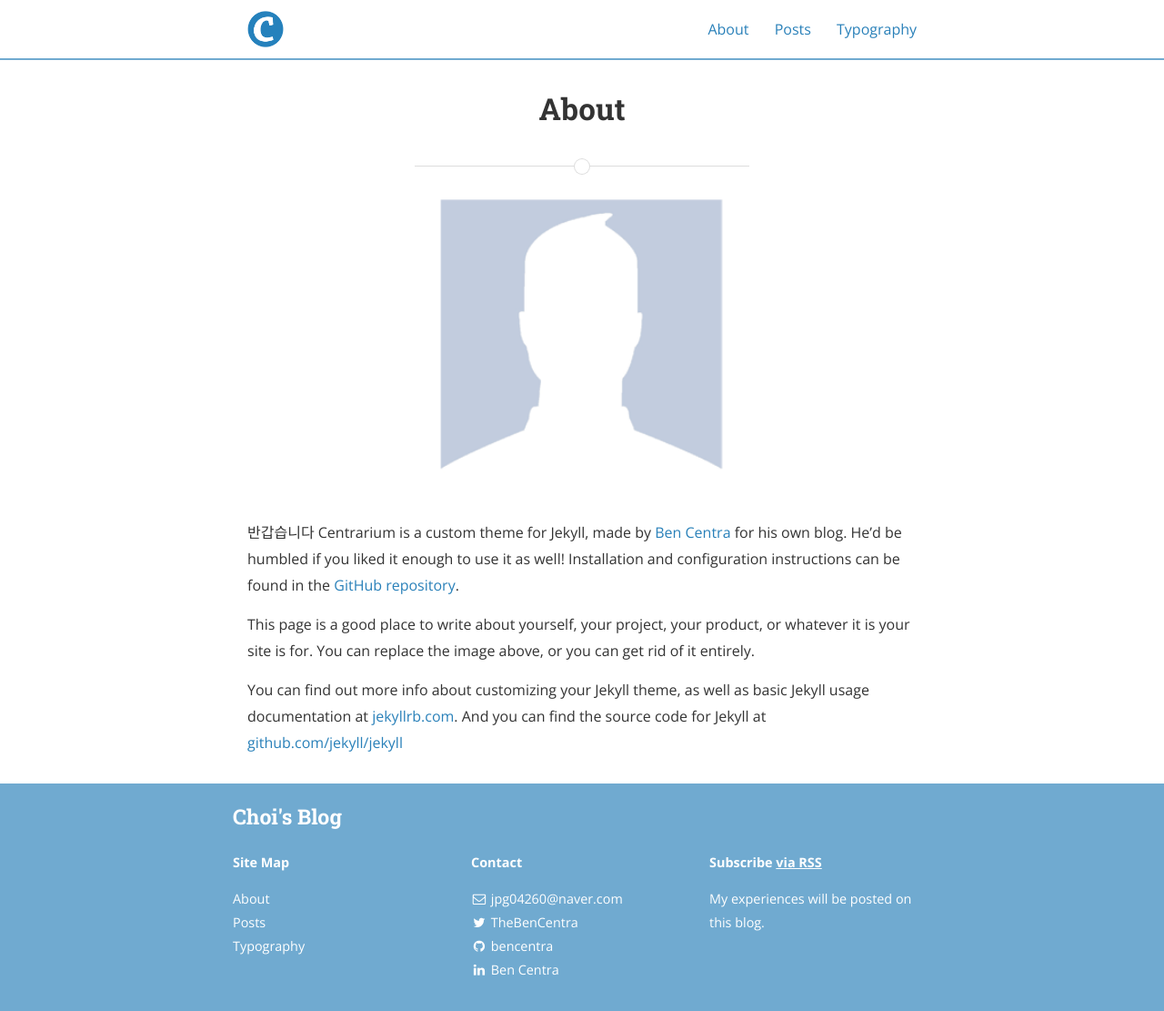
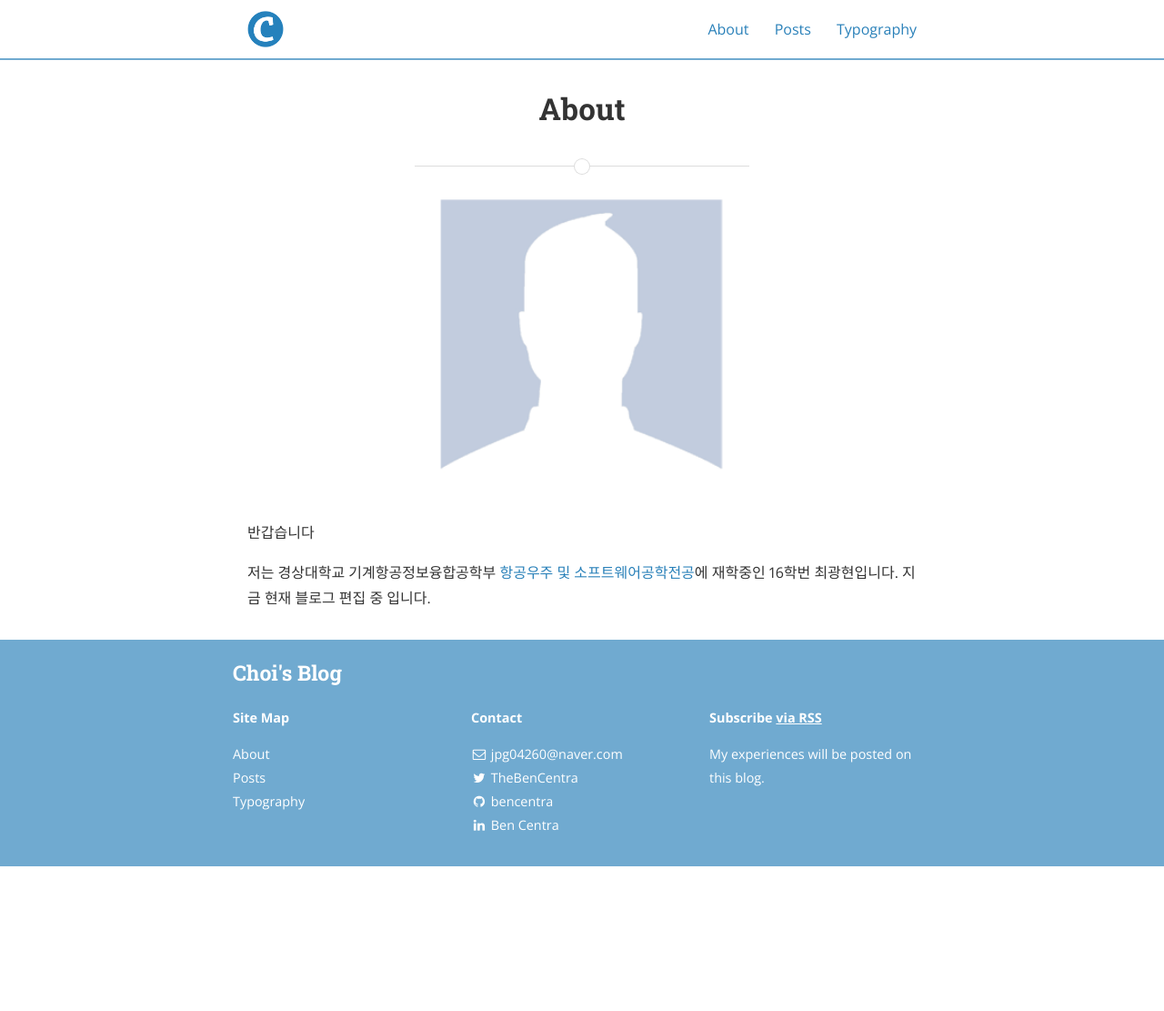
Before and after one commit to bencentra/centrarium, a Jekyll site: the page built from about.md, in a window 1280 px wide and 1111 px high. Shown: the whole window at 91% size. Built offline with Jekyll 4.4.1, drawn with Linux system fonts in a browser that asks for light colours; nearby versions of some CDN libraries.

Commit message:
about category revise

```diff
--- a/about.md
+++ b/about.md
@@ -8,11 +8,8 @@ main_nav: true
 ![alt text]({{ site.baseurl }}/assets/profile-placeholder.gif "Profile Picture"){:.profile}
 
 반갑습니다
-Centrarium is a custom theme for Jekyll, made by [Ben Centra][bencentra] for his own blog. He'd be humbled if you liked it enough to use it as well! Installation and configuration instructions can be found in the [GitHub repository](https://github.com/bencentra/centrarium).
 
-This page is a good place to write about yourself, your project, your product, or whatever it is your site is for. You can replace the image above, or you can get rid of it entirely.
-
-You can find out more info about customizing your Jekyll theme, as well as basic Jekyll usage documentation at [jekyllrb.com](http://jekyllrb.com/). And you can find the source code for Jekyll at [github.com/jekyll/jekyll](https://github.com/jekyll/jekyll)
+저는 경상대학교 기계항공정보융합공학부 [항공우주 및 소프트웨어공학전공](https://anse.gnu.ac.kr/anse/Main.do)에 재학중인 16학번 최광현입니다. 지금 현재 블로그 편집 중 입니다.
 
 [centrarium]: https://github.com/bencentra/centrarium
 [bencentra]: http://bencentra.com
```
